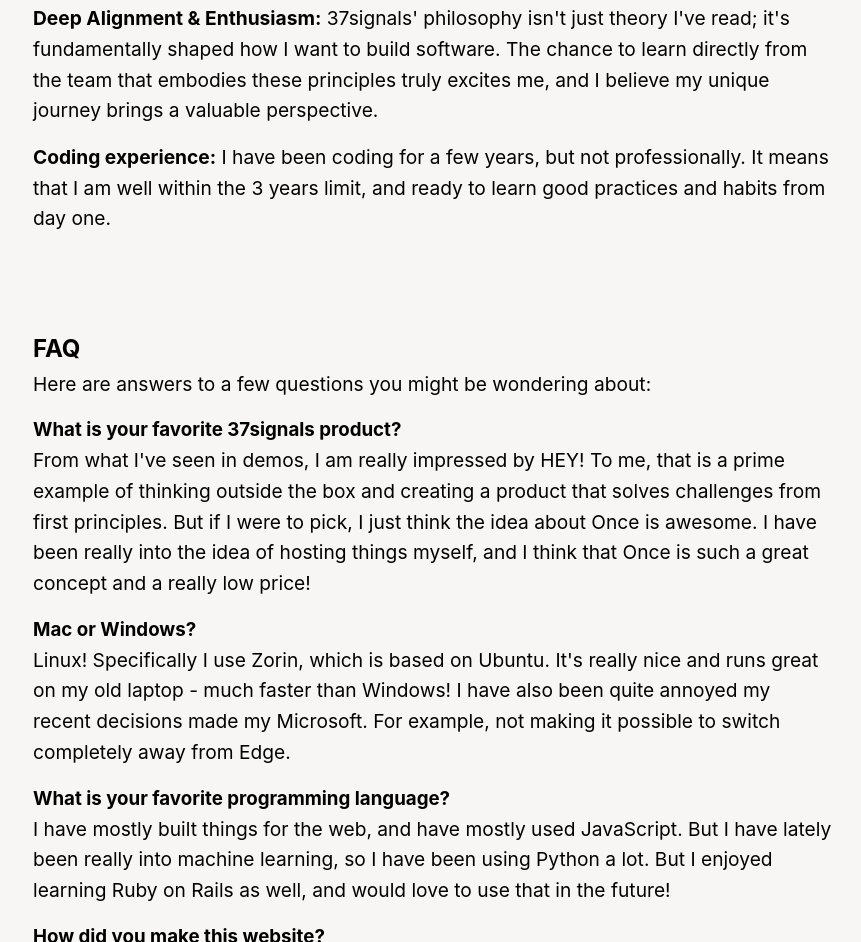
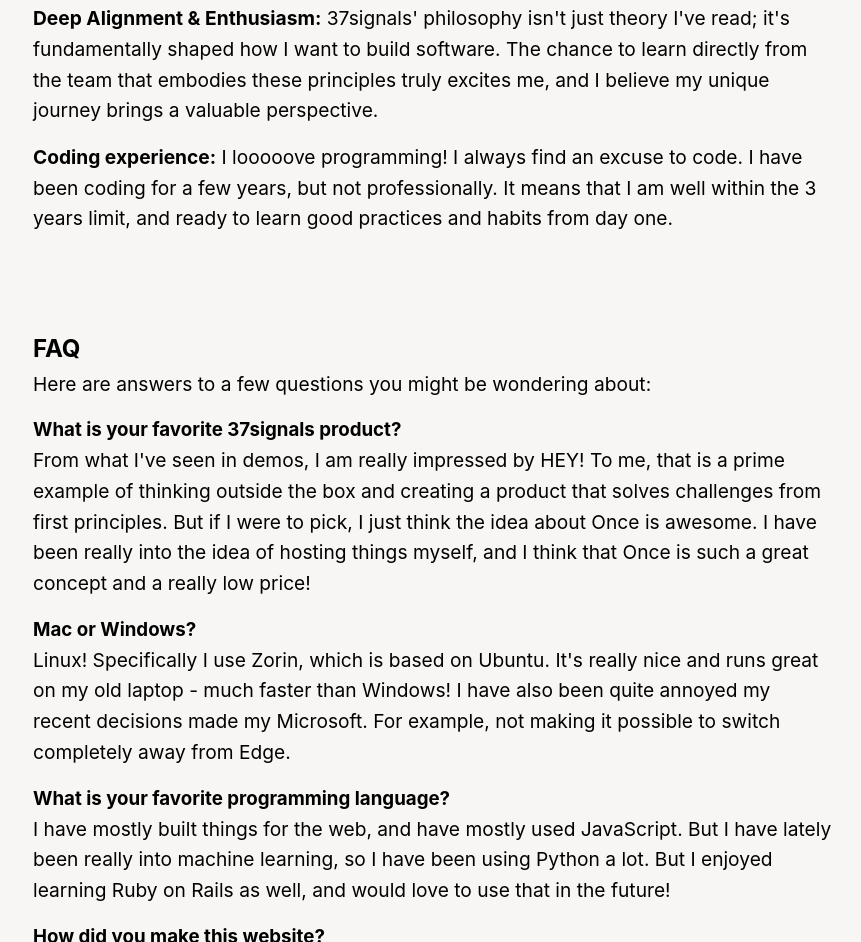
Before and after one commit to MrBisp/frederikbisp.github.io, a plain HTML site: page index.html in a window 1280 px wide. Shown: the part 8021-8963 px from the top of the page, without its empty margins (207-1068 px from the left). Drawn offline with Linux system fonts and the light colour scheme; a web font is replaced by a local one.

Commit message:
Small text update

```diff
--- a/index.html
+++ b/index.html
@@ -96,7 +96,7 @@
                     </p>
                     <p>
                         <strong>Coding experience:</strong>
-                        I have been coding for a few years, but not professionally. It means that I am well within the 3 years limit, and
+                        I looooove programming! I always find an excuse to code. I have been coding for a few years, but not professionally. It means that I am well within the 3 years limit, and
                         ready to learn good practices and habits from day one.
                     </p>
                 </div>
```
